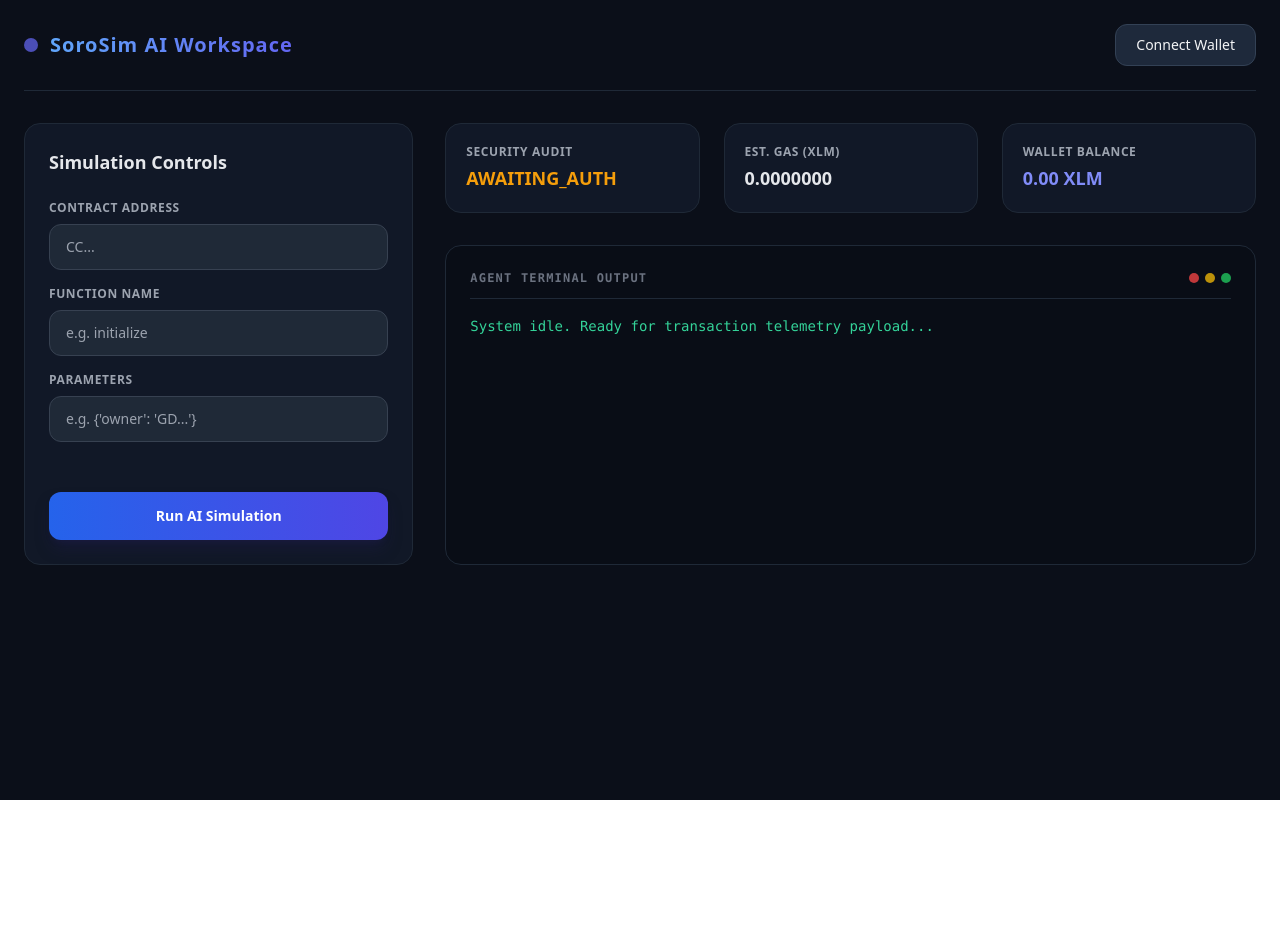
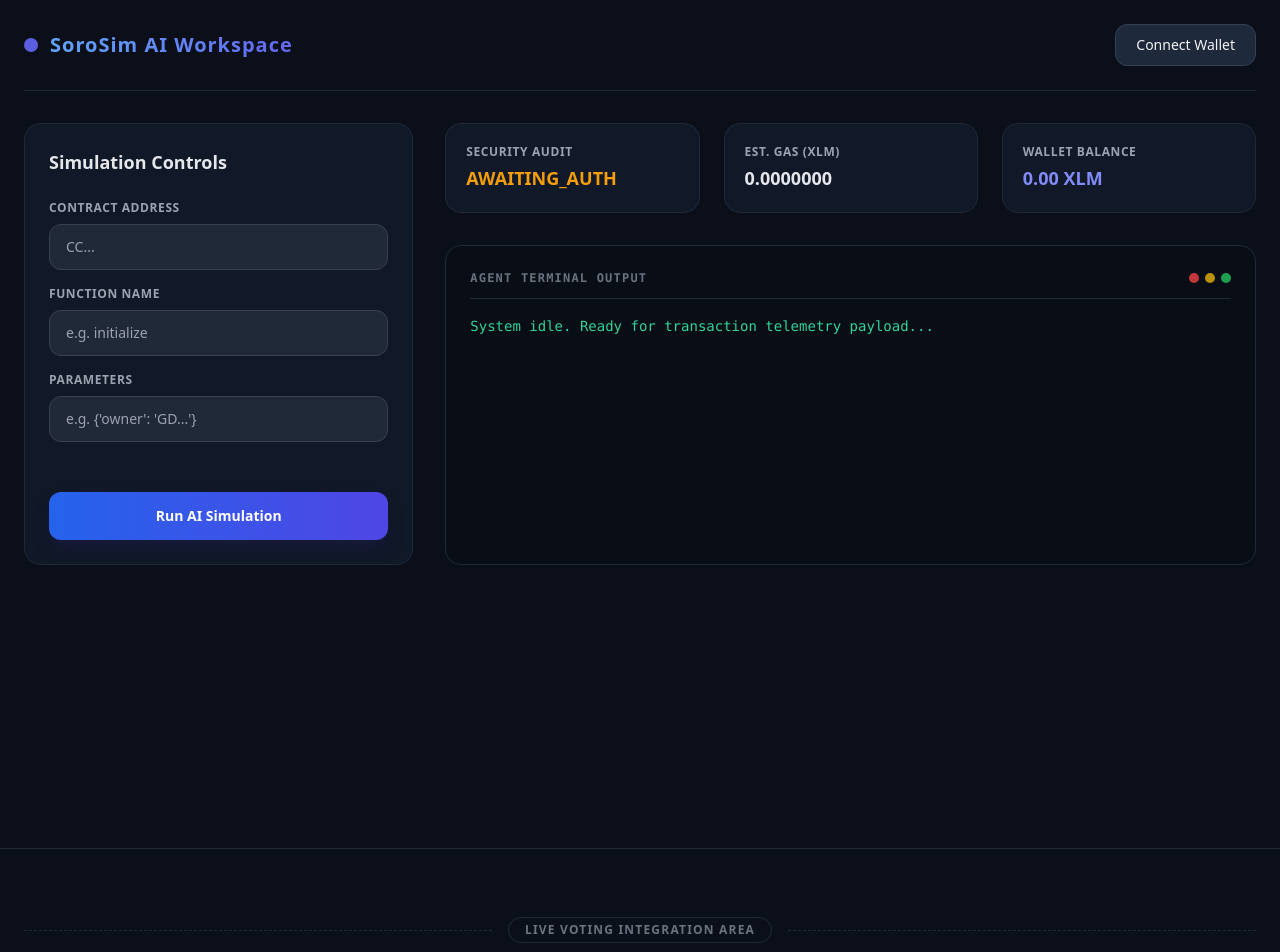
Before and after one commit to deniz-1998/soroban-poll, a React (Vite) app: page / in a window 1280 px wide. Shown: the top 952 px of the page. Before the commit the page ends 800 px from the top, so only its background shows below. Built offline with nearby package versions, Linux system fonts and the light colour scheme.

Commit message:
feat: display both SoroSim AI and Poll dApp on the same page

```diff
--- a/src/App.jsx
+++ b/src/App.jsx
@@ -1,9 +1,31 @@
 import React from 'react';
 import Dashboard from './views/Dashboard';
+import Poll from './views/Poll';
 
 function App() {
   return (
-    <Dashboard />
+    <div className="bg-[#0B0F19] min-h-screen">
+      {/* 1. EKRAN: SoroSim AI Workspace */}
+      <div className="border-b border-[#1F2937] pb-12">
+        <Dashboard />
+      </div>
+
+      {/* Görsel bir ayırıcı çizgi ve başlık */}
+      <div className="max-w-7xl mx-auto px-6 my-12">
+        <div className="relative flex py-5 items-center">
+          <div className="flex-grow border-t border-dashed border-[#1F2937]"></div>
+          <span className="flex-shrink mx-4 text-xs font-semibold text-gray-500 uppercase tracking-widest bg-[#0B0F19] px-4 py-1 border border-[#1F2937] rounded-full">
+            Live Voting Integration Area
+          </span>
+          <div className="flex-grow border-t border-dashed border-[#1F2937]"></div>
+        </div>
+      </div>
+
+      {/* 2. EKRAN: Soroban Poll dApp */}
+      <div className="pb-16">
+        <Poll />
+      </div>
+    </div>
   );
 }
 
```
